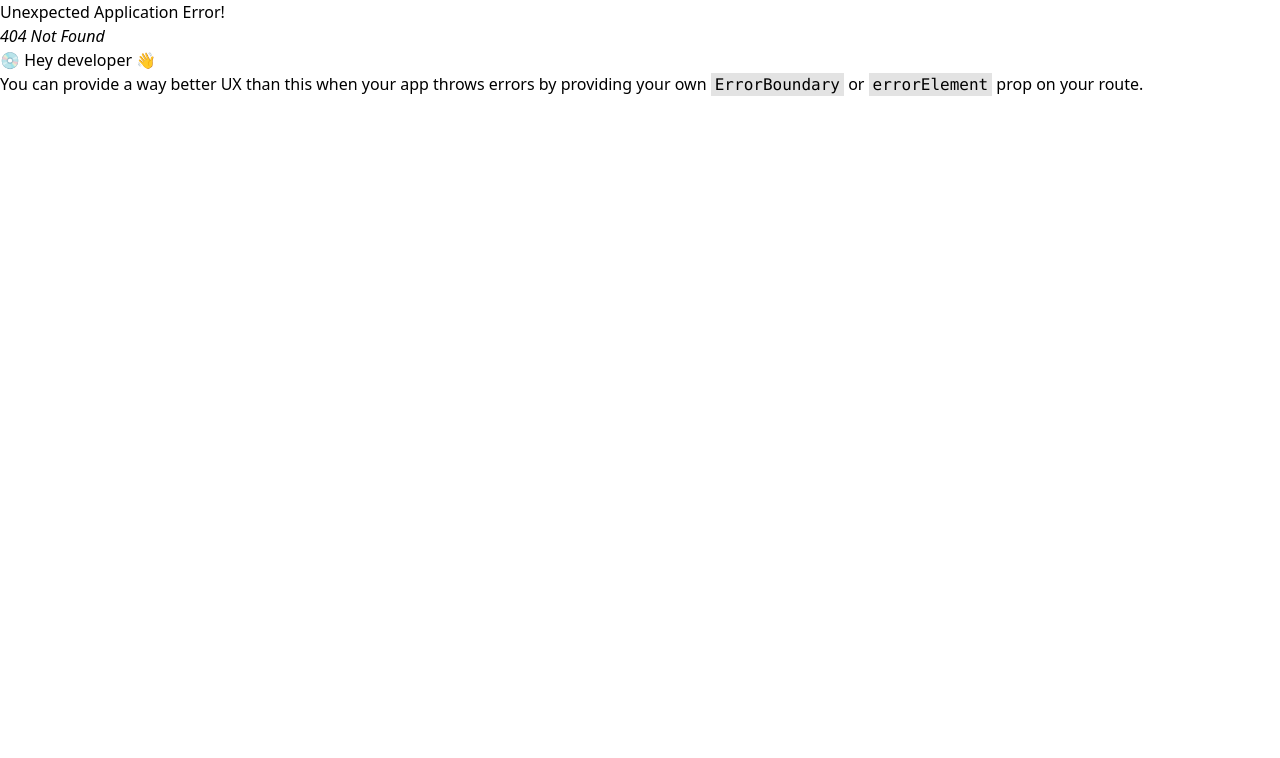
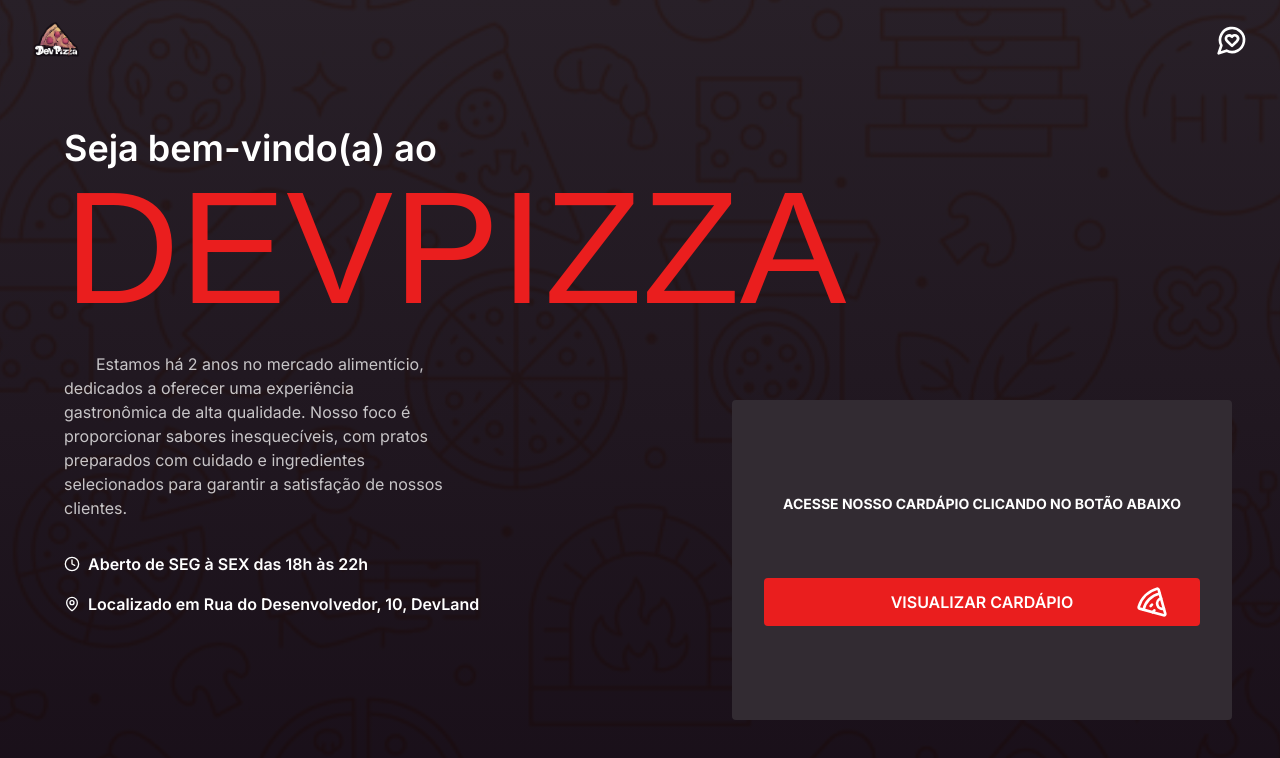
Before and after one commit to xXLuisHenriqueXx/pizzaria_landing_page, a React (Vite) app: page /Pizzaria_LandingPage/ in a window 1280 px wide. Before the commit this address had no page. Shown: the top 758 px of the page. Built offline with nearby package versions, Linux system fonts and the light colour scheme; a web font is replaced by a local one.

Commit message:
FIX: minor fixes

```diff
--- a/src/AppRouter.jsx
+++ b/src/AppRouter.jsx
@@ -1,26 +1,16 @@
-import { createBrowserRouter, RouterProvider } from "react-router-dom";
+import { BrowserRouter, Route, Routes } from "react-router-dom";
 
 import Home from "./screens/Home";
 import Menu from "./screens/Menu";
 
 export default function AppRouter() {
-  const router = createBrowserRouter(
-    [
-      {
-        path: "/pizzaria_landing_page/",
-        element: <Home />,
-      },
-      {
-        path: "/pizzaria_landing_page/menu",
-        element: <Menu />,
-      },
-      // {
-      //     path: "*",
-      //     element: <NotFound />
-      // }
-    ],
-    { basename: "/" }
+  return (
+    <BrowserRouter basename="/Pizzaria_LandingPage">
+      <Routes>
+        <Route path="/" element={<Home />} />
+        <Route path="/menu" element={<Menu />} />
+        {/* <Route path="*" component={NotFound} /> */}
+      </Routes>
+    </BrowserRouter>
   );
-
-  return <RouterProvider router={router} />;
 }
--- a/src/components/Home/ContainerMenu/index.jsx
+++ b/src/components/Home/ContainerMenu/index.jsx
@@ -28,7 +28,7 @@ export default function ContainerMenu() {
         Acesse nosso cardápio clicando no botão abaixo
       </h2>
 
-      <Link className={buttonLink()} to="/pizzaria_landing_page/menu">
+      <Link className={buttonLink()} to="/menu">
         <div className={buttonLinkText()}>Visualizar CARDÁPIO</div>
 
         <Pizza className={buttonLinkIcon()} />
--- a/src/components/Navbar/index.jsx
+++ b/src/components/Navbar/index.jsx
@@ -20,7 +20,7 @@ const { container, logo, containerIcons, icon } = card();
 export default function Navbar({ screen, setShowModal }) {
   return (
     <div className={container()}>
-      <Link to="/pizzaria_landing_page/">
+      <Link to="/">
         <img className={logo()} src={Logo} alt="Logo da pizzaria DevPizza" />
       </Link>
 
```
